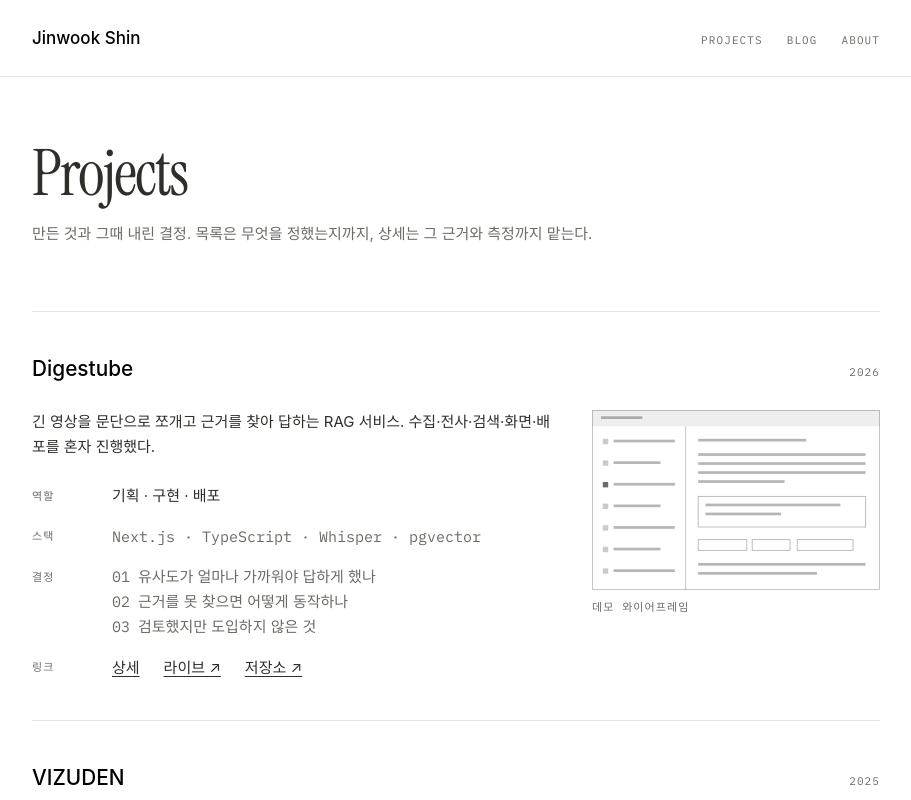
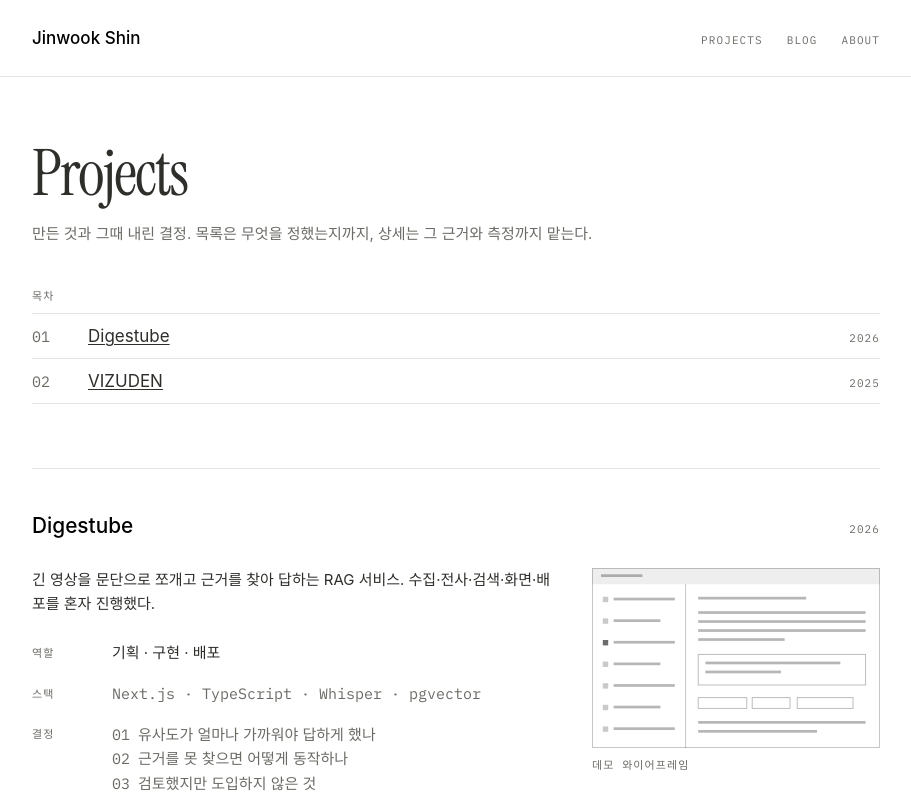
Before and after one commit to 7inug1/jinwookshin, a Next.js app: page /projects in a window 1280 px wide. Shown: the top 800 px of the page, without its empty margins (184-1095 px from the left). Built offline with nearby package versions, Linux system fonts and the light colour scheme.

Commit message:
feat(projects): 상단에 목차 추가
번호·제목·연도 세 열로 각 항목의 앵커를 건다.
번호는 아래 결정 목록과 같은 두 자리 표기를 쓴다.

```diff
--- a/app/projects/page.tsx
+++ b/app/projects/page.tsx
@@ -13,9 +13,33 @@ export default function ProjectsPage() {
         만든 것과 그때 내린 결정. 목록은 무엇을 정했는지까지, 상세는 그 근거와 측정까지 맡는다.
       </p>
 
+      <nav aria-label="프로젝트 목차" className="mt-gap-4">
+        <h2 className="label mb-gap-1">목차</h2>
+        <ol className="rule-list">
+          {projects.map((project, i) => (
+            <li key={project.slug} className="py-gap-1">
+              <a
+                href={`#${project.slug}`}
+                className="grid grid-cols-[2.5rem_1fr_auto] items-baseline gap-gap-2 no-underline"
+              >
+                <span className="font-mono text-small text-ink-2 select-none">
+                  {String(i + 1).padStart(2, "0")}
+                </span>
+                <span className="underline underline-offset-2">{project.title}</span>
+                <span className="label">{project.year}</span>
+              </a>
+            </li>
+          ))}
+        </ol>
+      </nav>
+
       <div className="mt-gap-5">
         {projects.map((project) => (
-          <article key={project.slug} className="border-t border-rule py-gap-4">
+          <article
+            key={project.slug}
+            id={project.slug}
+            className="scroll-mt-gap-3 border-t border-rule py-gap-4"
+          >
             <div className="flex items-baseline justify-between gap-gap-3">
               <h2 className="text-title">
                 <Link href={`/projects/${project.slug}`} className="no-underline text-ink-max">
```
